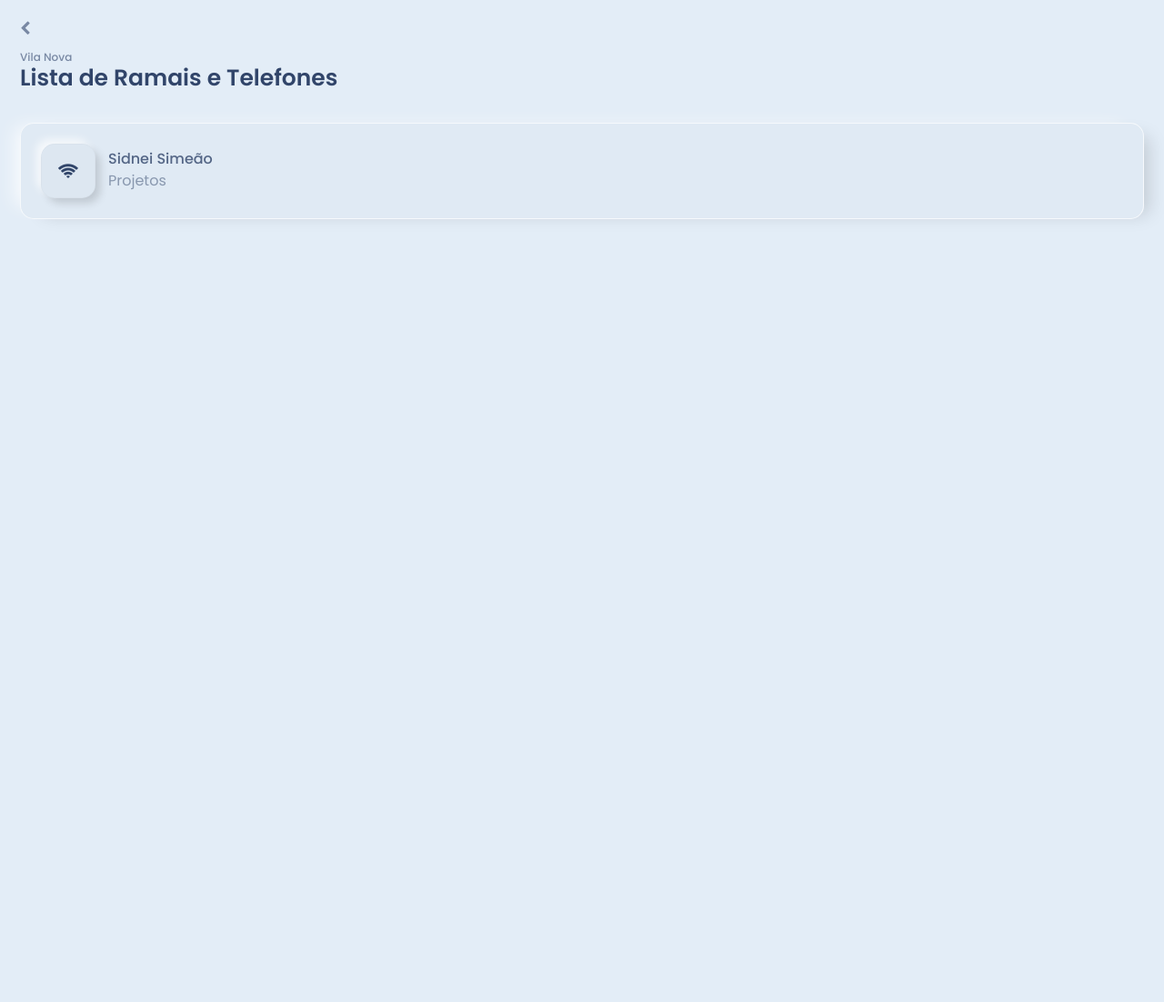
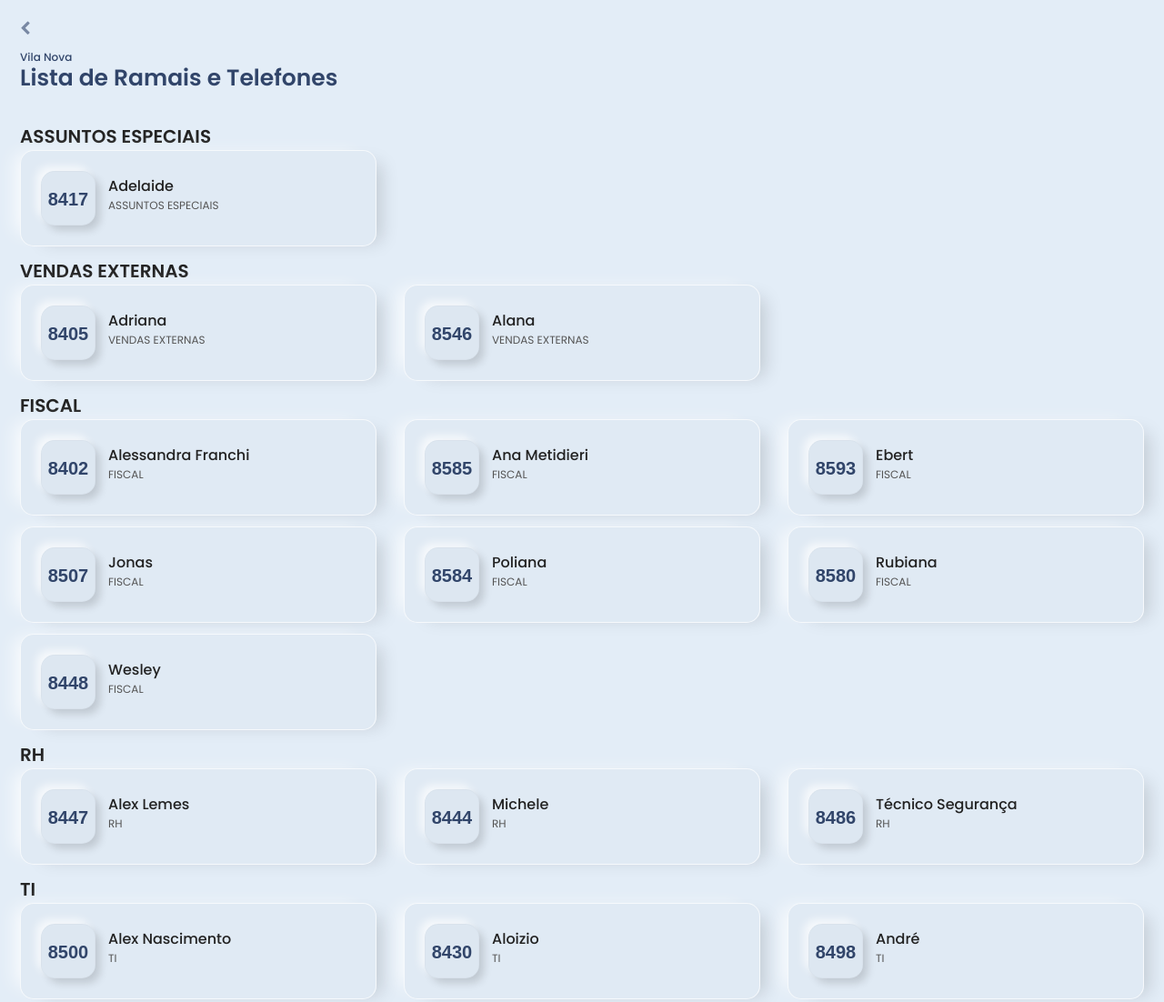
Before and after one commit to sidneisimeao/pwa-schedule, a website built with webpack: page src/index.html in a window 1280 px wide. Shown: the top 1102 px of the page at 91% size. Before the commit the page ends 800 px from the top, so only its background shows below. Built offline with nearby package versions, Linux system fonts and the light colour scheme.

Commit message:
Ajustes diversos

```diff
--- a/package.json
+++ b/package.json
@@ -6,7 +6,7 @@
   "scripts": {
     "build": "webpack",
     "watch": "webpack --watch",
-    "start": "webpack-dev-server --open --inline"
+    "start": "webpack-dev-server --open --inline --hot"
   },
   "repository": {
     "type": "git",
--- a/src/assets/css/main.css
+++ b/src/assets/css/main.css
@@ -20,6 +20,7 @@ body {
   font-size: 12px;
   font-weight: 500;
   padding-top: 10px;
+  color: rgba(49, 69, 106, 1);
 }
 
 #sha_header_bar span.heading {
@@ -197,7 +198,7 @@ body {
   display: inline-block;
   font-size: 16px;
   font-weight: 500;
-  color: rgba(49, 69, 106, 0.8);
+  color: #222;
   padding-left: 14px;
   margin-top: 5px;
 }
@@ -272,3 +273,14 @@ body {
 .yt:hover {
   background: rgba(0, 0, 0, 0.4);
 }
+
+.heading-department {
+  color: #222 !important;
+  font-size: 20px;
+  font-weight: 600;
+}
+.department {
+  color: #555 !important;
+  font-size: 12px;
+  font-weight: 600;
+}
--- a/src/assets/js/app.js
+++ b/src/assets/js/app.js
@@ -1,3 +1,62 @@
 import ramais from './ramais';
 
-console.log(ramais);
+const groupByDepartments = ramais.reduce((department, currentValue) => {
+  if (currentValue.departamento) {
+    department[currentValue.departamento] = [
+      ...(department[currentValue.departamento] || []),
+      currentValue,
+    ];
+  }
+  return department;
+}, []);
+
+const container = document.querySelector('#sha_temp_meta');
+
+// for each department
+Object.keys(groupByDepartments).forEach(department => {
+  // div.row
+  let row = document.createElement('div');
+  row.classList.add('row');
+  // div.col-12
+  let colHeading = document.createElement('div');
+  colHeading.classList.add('col-12');
+  // span.headingDepartment
+  let headingDepartment = document.createElement('span');
+  headingDepartment.classList.add('heading-department');
+  headingDepartment.textContent = department;
+  // div.col-12 > span.headingDepartment
+  colHeading.appendChild(headingDepartment);
+  // div.row > div.col-12 > span.headingDepartment
+  row.appendChild(colHeading);
+  // for each member
+  groupByDepartments[department].forEach(member => {
+    // div.col-12.col-sm-4.sha_tile
+    let colMember = document.createElement('div');
+    colMember.classList.add('col-12', 'col-sm-4', 'sha_tile');
+    // div
+    let div = document.createElement('div');
+    // div.tile_number
+    let spanNumber = document.createElement('span');
+    spanNumber.classList.add('tile_number');
+    spanNumber.textContent = member.ramal;
+    // div.tile_info
+    let spanInfo = document.createElement('span');
+    spanInfo.classList.add('tile_info');
+    spanInfo.textContent = member.nome;
+    // span
+    let spanDepartment = document.createElement('span');
+    spanDepartment.classList.add('department');
+    spanDepartment.textContent = member.departamento;
+    // span > span
+    spanInfo.appendChild(spanDepartment);
+    // div > tile_number+tile_info
+    div.appendChild(spanNumber);
+    div.appendChild(spanInfo);
+    // div.col-12.col-sm-4.sha_tile > div
+    colMember.appendChild(div);
+    // div.row > div.col-12.col-sm-4.sha_tile
+    row.appendChild(colMember);
+  });
+
+  container.appendChild(row);
+});
--- a/src/index.html
+++ b/src/index.html
@@ -6,7 +6,7 @@
   <meta name="viewport" content="width=device-width, initial-scale=1.0">
   <meta name="theme-color" content="#E5EEF7">
   <meta name="description" content="Lista de Ramais Vila Nova">
-  <link rel="manifest" href="/manifest.json">
+  <link rel="manifest" href="./manifest.json">
   <link rel='stylesheet' href='https://fonts.googleapis.com/css?family=Poppins:100,200,300,400,500,600,700,800,900'>
   <link rel='stylesheet' href='https://stackpath.bootstrapcdn.com/font-awesome/4.7.0/css/font-awesome.min.css'>
   <link rel='stylesheet' href='https://cdnjs.cloudflare.com/ajax/libs/twitter-bootstrap/4.1.3/css/bootstrap.min.css'>
@@ -20,7 +20,7 @@
         .catch(err => console.error('error registering sw', err));
     }
   </script>
-  <script src="./dist/bundle.js"></script>
+
 </head>
 
 <body>
@@ -38,6 +38,7 @@
             <span class="heading">Lista de Ramais e Telefones</span>
           </div>
         </div>
+
       </section>
       <!-- End Section Header Bar -->
 
@@ -96,19 +97,9 @@
 
       <!-- Start Section Body 2 -->
       <section id="sha_temp_meta" class="col-12">
-        <div class="row">
-          <div class="col-12 sha_tile">
-            <div>
-              <span class="tile_number">
-                <i class="fa fa-wifi"></i>
-              </span>
-              <span class="tile_info">
-                Sidnei Simeão
-                <span>Projetos</span>
-              </span>
-            </div>
-          </div>
-        </div>
+
+
+
       </section>
       <!-- End Section Body 2 -->
 
@@ -140,7 +131,7 @@
       End Section Footer -->
     </div>
   </div>
-
+  <script src="./dist/bundle.js"></script>
 </body>
 
 </html>
--- a/webpack.config.js
+++ b/webpack.config.js
@@ -1,6 +1,5 @@
 const path = require('path');
 const webpack = require('webpack');
-const { CleanWebpackPlugin } = require('clean-webpack-plugin');
 
 module.exports = {
   mode: 'development',
@@ -11,20 +10,17 @@ module.exports = {
   //devtool: 'inline-source-map',
   // webpack-dev-server
   devServer: {
-    contentBase: path.join(__dirname, './src/dist'),
+    contentBase: path.join(__dirname, './src'),
     compress: true,
     port: 9000,
-    index: 'index.html',
+    publicPath: './',
   },
-  plugins: [
-    new CleanWebpackPlugin({}),
-    new webpack.HotModuleReplacementPlugin(),
-  ],
   output: {
     filename: 'bundle.js',
-    path: path.resolve(__dirname, 'dist'),
-    publicPath: './',
+    path: path.resolve(__dirname, './src/dist'),
+    publicPath: './src',
   },
+  plugins: [new webpack.HotModuleReplacementPlugin()],
   module: {
     rules: [
       {
```
Also changed, not shown: src/manifest.json (renamed from manifest.json).
